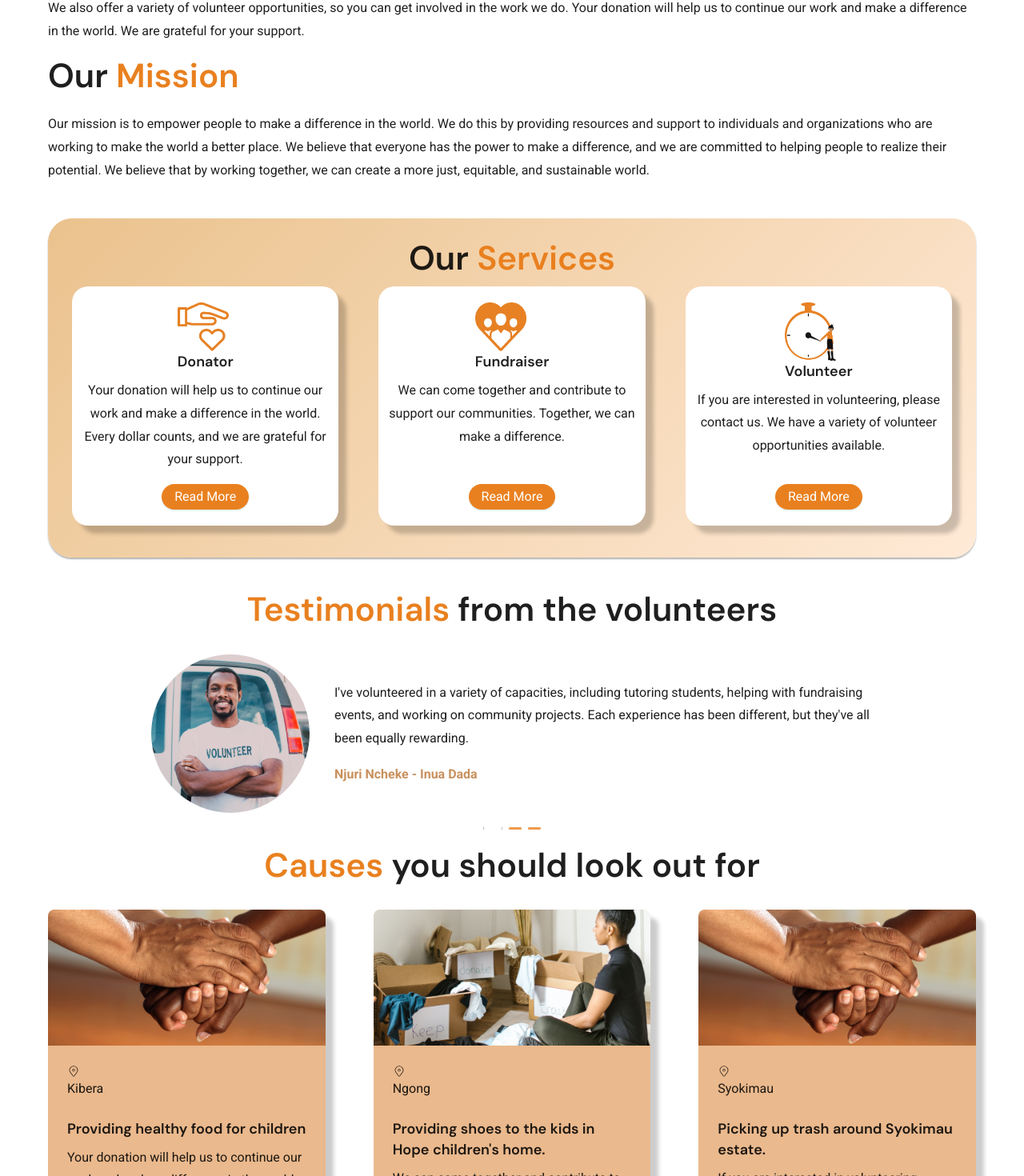
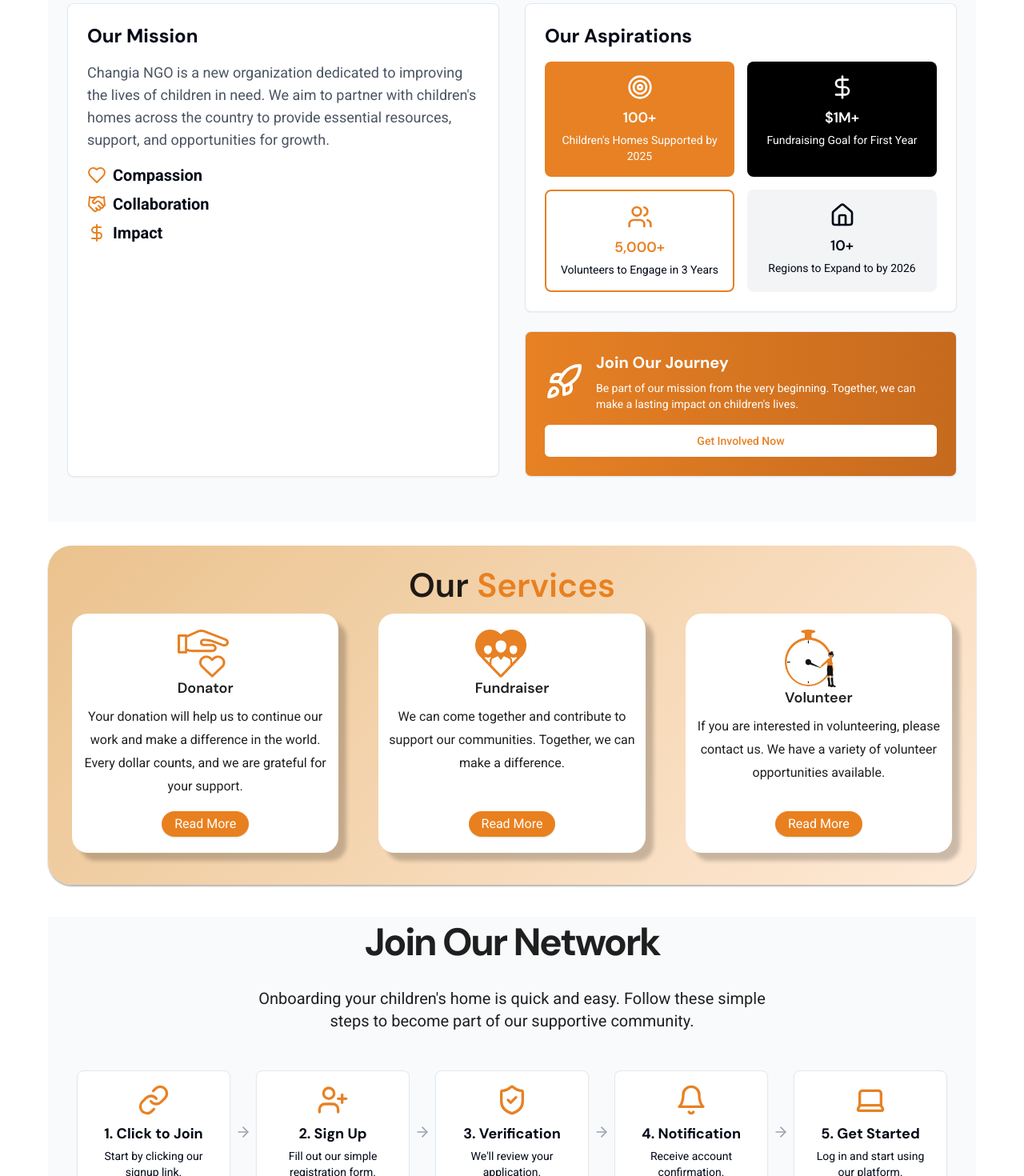
Before and after one commit to Children-s-Home/ChangiaKe, a React (Vite) app in the folder client/: page /home in a window 1280 px wide. Shown: the part 704-2174 px from the top of the page at 80% size. Built offline with nearby package versions, Linux system fonts and the light colour scheme.

Commit message:
changes to the ui especially the home page

```diff
--- /dev/null
+++ b/client/src/components/ui/card.jsx
@@ -0,0 +1,50 @@
+import * as React from "react"
+
+import { cn } from "@/lib/utils"
+
+const Card = React.forwardRef(({ className, ...props }, ref) => (
+  <div
+    ref={ref}
+    className={cn("rounded-lg border bg-card text-card-foreground shadow-sm", className)}
+    {...props} />
+))
+Card.displayName = "Card"
+
+const CardHeader = React.forwardRef(({ className, ...props }, ref) => (
+  <div
+    ref={ref}
+    className={cn("flex flex-col space-y-1.5 p-6", className)}
+    {...props} />
+))
+CardHeader.displayName = "CardHeader"
+
+const CardTitle = React.forwardRef(({ className, ...props }, ref) => (
+  <h3
+    ref={ref}
+    className={cn("text-2xl font-semibold leading-none tracking-tight", className)}
+    {...props} />
+))
+CardTitle.displayName = "CardTitle"
+
+const CardDescription = React.forwardRef(({ className, ...props }, ref) => (
+  <p
+    ref={ref}
+    className={cn("text-sm text-muted-foreground", className)}
+    {...props} />
+))
+CardDescription.displayName = "CardDescription"
+
+const CardContent = React.forwardRef(({ className, ...props }, ref) => (
+  <div ref={ref} className={cn("p-6 pt-0", className)} {...props} />
+))
+CardContent.displayName = "CardContent"
+
+const CardFooter = React.forwardRef(({ className, ...props }, ref) => (
+  <div
+    ref={ref}
+    className={cn("flex items-center p-6 pt-0", className)}
+    {...props} />
+))
+CardFooter.displayName = "CardFooter"
+
+export { Card, CardHeader, CardFooter, CardTitle, CardDescription, CardContent }
--- /dev/null
+++ b/client/src/views/Home/Components/Onboarding.jsx
@@ -0,0 +1,81 @@
+import { Button } from '@/components/ui/button';
+import { Card, CardContent } from '@/components/ui/card';
+import {
+  ArrowRight,
+  Link as LinkIcon,
+  UserPlus,
+  ShieldCheck,
+  Bell,
+  Laptop,
+} from 'lucide-react';
+const Onboarding = () => {
+  return (
+    <section id='onboarding' className='w-full py-2  bg-gray-50'>
+      <div className='container px-4 md:px-6'>
+        <h2 className='text-3xl font-bold tracking-tighter sm:text-4xl md:text-5xl text-center mb-8'>
+          Join Our Network
+        </h2>
+        <p className='text-xl text-center mb-12 max-w-2xl mx-auto'>
+          Onboarding your children's home is quick and easy. Follow these simple
+          steps to become part of our supportive community.
+        </p>
+        <div className='flex flex-col md:flex-row justify-center items-center md:items-stretch space-y-4 md:space-y-0'>
+          <Card className='w-full md:w-48 text-center'>
+            <CardContent className='p-4'>
+              <LinkIcon className='h-10 w-10 mx-auto mb-2 text-[#e78124]' />
+              <h3 className='text-lg font-bold mb-1'>1. Click to Join</h3>
+              <p className='text-sm'>Start by clicking our signup link.</p>
+            </CardContent>
+          </Card>
+          <div className='flex items-center justify-center md:w-8'>
+            <ArrowRight className='h-5 w-5 text-gray-400' />
+          </div>
+          <Card className='w-full md:w-48 text-center'>
+            <CardContent className='p-4'>
+              <UserPlus className='h-10 w-10 mx-auto mb-2 text-[#e78124]' />
+              <h3 className='text-lg font-bold mb-1'>2. Sign Up</h3>
+              <p className='text-sm'>Fill out our simple registration form.</p>
+            </CardContent>
+          </Card>
+          <div className='flex items-center justify-center md:w-8'>
+            <ArrowRight className='h-5 w-5 text-gray-400' />
+          </div>
+          <Card className='w-full md:w-48 text-center'>
+            <CardContent className='p-4'>
+              <ShieldCheck className='h-10 w-10 mx-auto mb-2 text-[#e78124]' />
+              <h3 className='text-lg font-bold mb-1'>3. Verification</h3>
+              <p className='text-sm'>We'll review your application.</p>
+            </CardContent>
+          </Card>
+          <div className='flex items-center justify-center md:w-8'>
+            <ArrowRight className='h-5 w-5 text-gray-400' />
+          </div>
+          <Card className='w-full md:w-48 text-center'>
+            <CardContent className='p-4'>
+              <Bell className='h-10 w-10 mx-auto mb-2 text-[#e78124]' />
+              <h3 className='text-lg font-bold mb-1'>4. Notification</h3>
+              <p className='text-sm'>Receive account confirmation.</p>
+            </CardContent>
+          </Card>
+          <div className='flex items-center justify-center md:w-8'>
+            <ArrowRight className='h-5 w-5 text-gray-400' />
+          </div>
+          <Card className='w-full md:w-48 text-center'>
+            <CardContent className='p-4'>
+              <Laptop className='h-10 w-10 mx-auto mb-2 text-[#e78124]' />
+              <h3 className='text-lg font-bold mb-1'>5. Get Started</h3>
+              <p className='text-sm'>Log in and start using our platform.</p>
+            </CardContent>
+          </Card>
+        </div>
+        <div className='text-center mt-12'>
+          <Button className='bg-[#e78124] text-white hover:bg-[#c66a1e]'>
+            Start Your Journey
+          </Button>
+        </div>
+      </div>
+    </section>
+  );
+};
+
+export default Onboarding;
--- /dev/null
+++ b/client/src/views/Home/Components/WhoWeAre.jsx
@@ -0,0 +1,103 @@
+import {
+  CheckCircle,
+  DollarSign,
+  Handshake,
+  Heart,
+  Home,
+  Rocket,
+  Target,
+  Users,
+} from 'lucide-react';
+import { Button } from '@/components/ui/button';
+import { Card, CardContent } from '@/components/ui/card';
+
+const WhoWeAre = () => {
+  return (
+    <section id='about' className='w-full py-12 md:py-14 lg:py-22 bg-gray-50'>
+      <div className='container px-4 md:px-6'>
+        <h2 className='text-3xl font-bold tracking-tighter sm:text-4xl md:text-5xl text-center mb-8'>
+          Who We Are
+        </h2>
+        <div className='grid grid-cols-1 md:grid-cols-2 gap-8 items-start'>
+          <Card className='h-full'>
+            <CardContent className='p-6 space-y-4'>
+              <h3 className='text-2xl font-bold'>Our Mission</h3>
+              <p className='text-lg text-gray-600'>
+                Changia NGO is a new organization dedicated to improving the
+                lives of children in need. We aim to partner with children's
+                homes across the country to provide essential resources,
+                support, and opportunities for growth.
+              </p>
+              <div className='space-y-2'>
+                <div className='flex items-center space-x-2'>
+                  <Heart className='h-6 w-6 text-[#e78124]' />
+                  <span className='text-xl font-semibold'>Compassion</span>
+                </div>
+                <div className='flex items-center space-x-2'>
+                  <Handshake className='h-6 w-6 text-[#e78124]' />
+                  <span className='text-xl font-semibold'>Collaboration</span>
+                </div>
+                <div className='flex items-center space-x-2'>
+                  <DollarSign className='h-6 w-6 text-[#e78124]' />
+                  <span className='text-xl font-semibold'>Impact</span>
+                </div>
+              </div>
+            </CardContent>
+          </Card>
+          <div className='space-y-6'>
+            <Card className='bg-white'>
+              <CardContent className='p-6'>
+                <h3 className='text-2xl font-bold mb-4'>Our Aspirations</h3>
+                <div className='grid grid-cols-2 gap-4'>
+                  <div className='bg-[#e78124] text-white rounded-lg p-4 flex flex-col items-center text-center'>
+                    <Target className='h-8 w-8 mb-2' />
+                    <h4 className='text-lg font-semibold mb-1'>100+</h4>
+                    <p className='text-sm'>
+                      Children's Homes Supported by 2025
+                    </p>
+                  </div>
+                  <div className='bg-black text-white rounded-lg p-4 flex flex-col items-center text-center'>
+                    <DollarSign className='h-8 w-8 mb-2' />
+                    <h4 className='text-lg font-semibold mb-1'>$1M+</h4>
+                    <p className='text-sm'>Fundraising Goal for First Year</p>
+                  </div>
+                  <div className='bg-white border-2 border-[#e78124] rounded-lg p-4 flex flex-col items-center text-center'>
+                    <Users className='h-8 w-8 mb-2 text-[#e78124]' />
+                    <h4 className='text-lg font-semibold mb-1 text-[#e78124]'>
+                      5,000+
+                    </h4>
+                    <p className='text-sm'>Volunteers to Engage in 3 Years</p>
+                  </div>
+                  <div className='bg-gray-100 rounded-lg p-4 flex flex-col items-center text-center'>
+                    <Home className='h-8 w-8 mb-2' />
+                    <h4 className='text-lg font-semibold mb-1'>10+</h4>
+                    <p className='text-sm'>Regions to Expand to by 2026</p>
+                  </div>
+                </div>
+              </CardContent>
+            </Card>
+            <Card className='bg-gradient-to-r from-[#e78124] to-[#c66a1e] text-white'>
+              <CardContent className='p-6'>
+                <div className='flex items-center space-x-4'>
+                  <Rocket className='h-12 w-12 flex-shrink-0' />
+                  <div>
+                    <h4 className='text-xl font-bold mb-2'>Join Our Journey</h4>
+                    <p className='text-sm'>
+                      Be part of our mission from the very beginning. Together,
+                      we can make a lasting impact on children's lives.
+                    </p>
+                  </div>
+                </div>
+                <Button className='mt-4 w-full bg-white text-[#e78124] hover:bg-gray-100'>
+                  Get Involved Now
+                </Button>
+              </CardContent>
+            </Card>
+          </div>
+        </div>
+      </div>
+    </section>
+  );
+};
+
+export default WhoWeAre;
--- a/client/src/views/Home/Index.jsx
+++ b/client/src/views/Home/Index.jsx
@@ -1,17 +1,19 @@
-import { Flex } from "antd";
-import Hero from "./Components/Hero";
-import HomeAbout from "./Components/HomeAbout";
-import HomeServices from "./Components/HomeServices";
-import Testimonials from "./Components/Testimonials";
-import Causes from "./Components/Causes";
-import HomeBlog from "./Components/HomeBlog";
+import { Flex } from 'antd';
+import Hero from './Components/Hero';
+import HomeServices from './Components/HomeServices';
+import Testimonials from './Components/Testimonials';
+import Causes from './Components/Causes';
+import HomeBlog from './Components/HomeBlog';
+import WhoWeAre from './Components/WhoWeAre';
+import Onboarding from './Components/Onboarding';
 
 const Home = () => {
   return (
-    <Flex vertical className="home-container">
+    <Flex vertical className='home-container'>
       <Hero />
-      <HomeAbout />
+      <WhoWeAre />
       <HomeServices />
+      <Onboarding />
       <Testimonials />
       <Causes />
       <HomeBlog />
```
Also changed, not shown: client/tailwind.config.js (+39 -39 lines).
